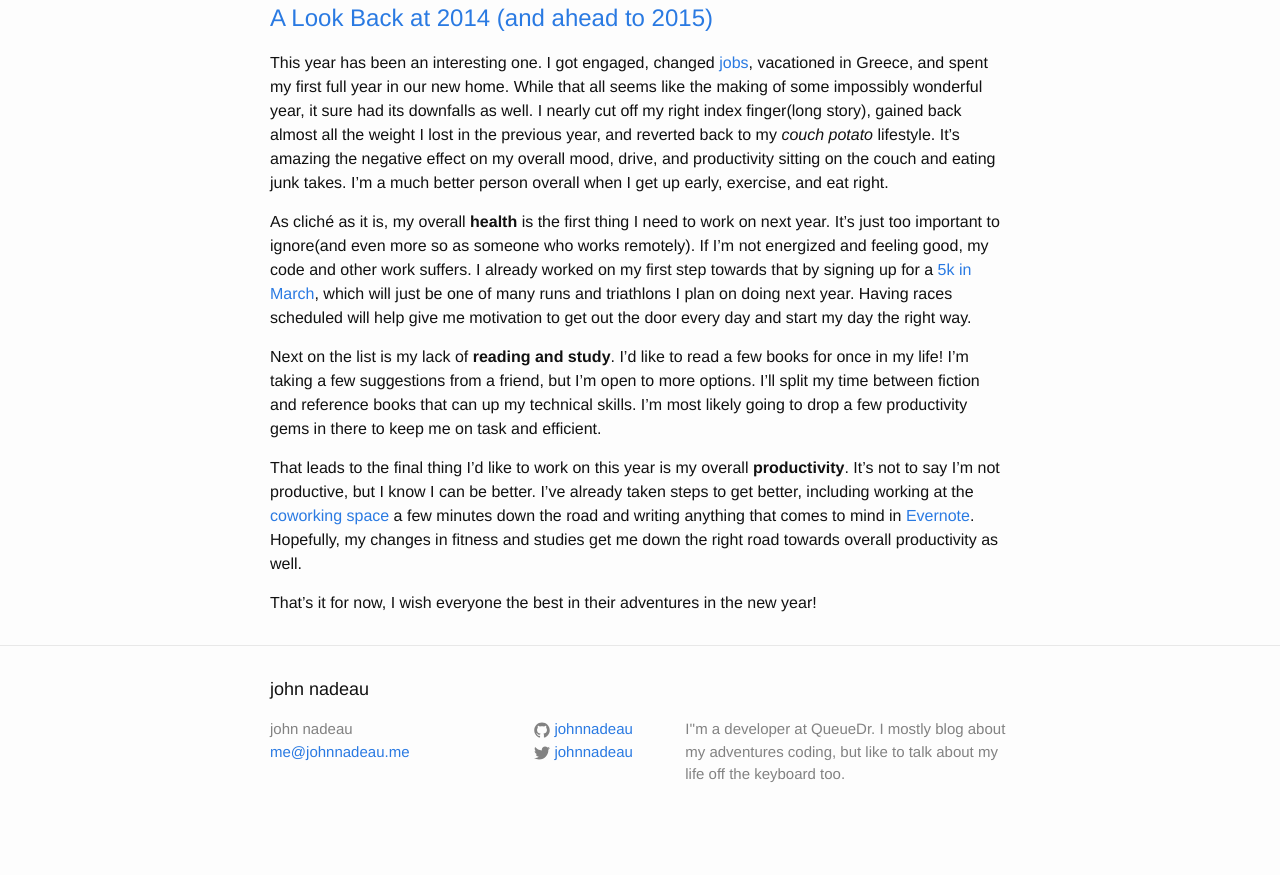
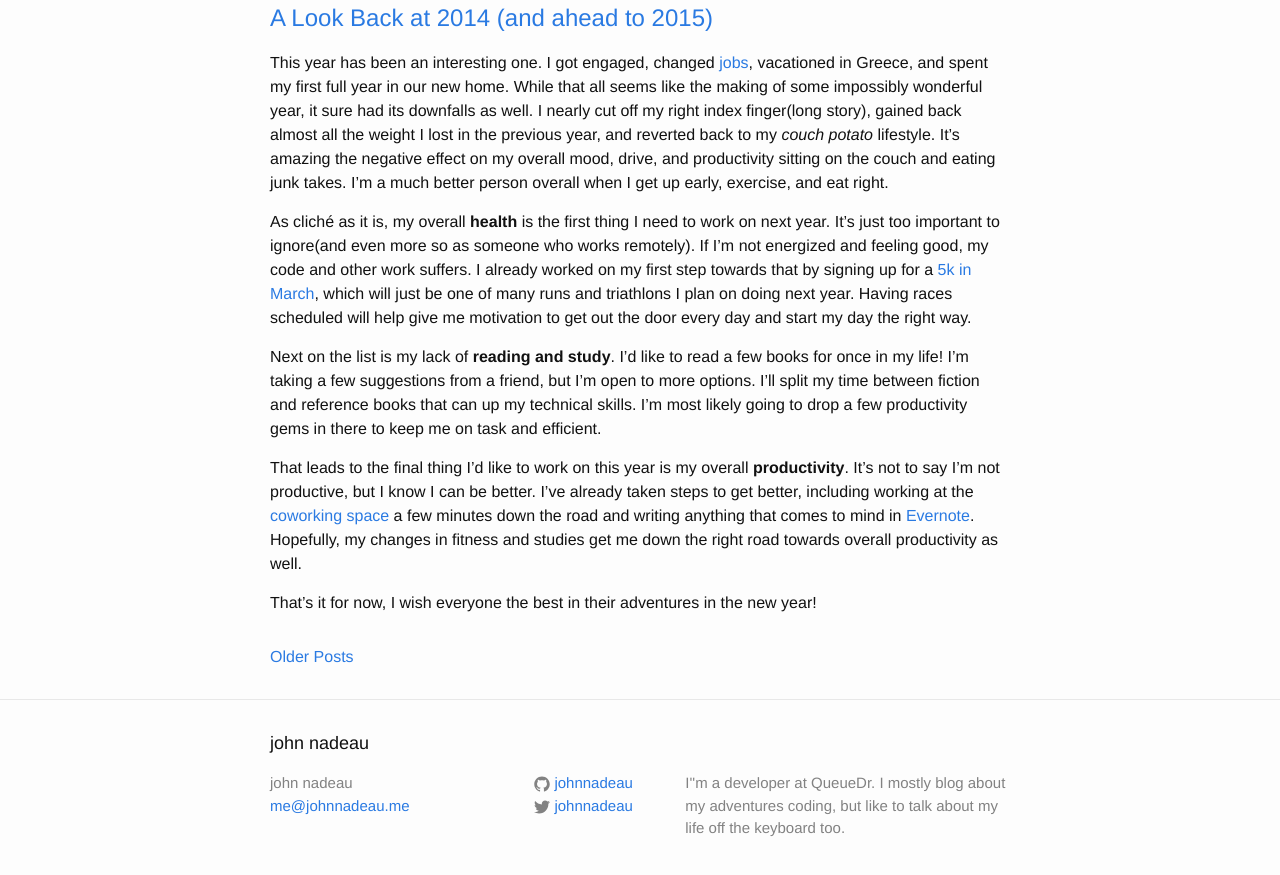
Before and after one commit to johnnadeau/johnnadeau.github.io, a Jekyll site: the page built from index.html, in a window 1280 px wide and 900 px high, scrolled down 3024 px. Shown: the top 875 px of the window. Built offline with Jekyll 4.4.1, drawn with Linux system fonts in a browser that asks for light colours; the list of posts is cut into pages by our own code.

Commit message:
quick pagination link to older/newer posts

```diff
--- a/index.html
+++ b/index.html
@@ -17,3 +17,12 @@ layout: default
     </li>
     {% endfor %}
   </ul>
+  <div class="pagination">
+    {% if paginator.previous_page %}
+      <a href="{{ paginator.previous_page_path }}" class="newer">Newer Posts</a>
+    {% endif %}
+    {% if paginator.next_page %}
+      <a href="{{ paginator.next_page_path }}" class="older">Older Posts</a>
+    {% endif %}
+  </div>
+</div>
```
